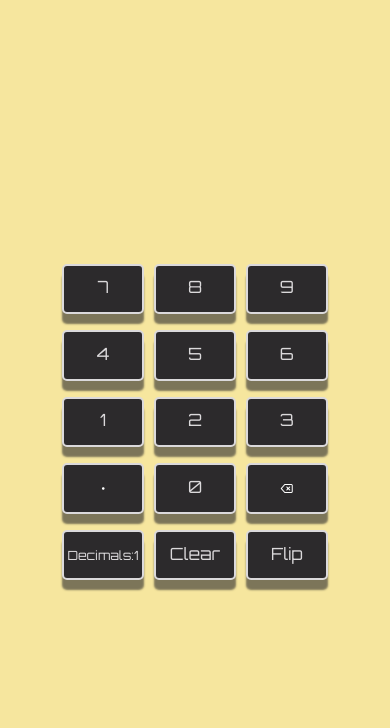
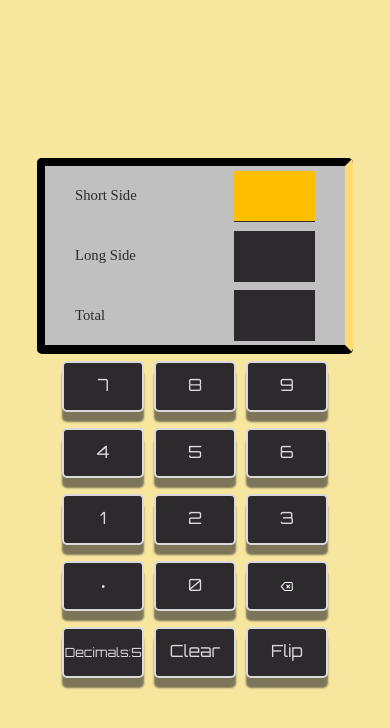
Before and after one commit to mjm5vp/golden-calculator-typescript, a React Native app: screen / in a window 390 px wide. Shown: the top 728 px of the page. Built offline with nearby package versions, Linux system fonts and the light colour scheme; a web font is replaced by a local one.

Commit message:
Add calc functionality and refactored calcValue state logic

```diff
--- a/App.tsx
+++ b/App.tsx
@@ -25,6 +25,7 @@ import colors from './src/utils/colors';
 import * as constants from './src/utils/constants';
 
 import NumberPad from './src/components/NumberPad';
+import GoldenRatioCalc from './src/golden-ratio/GoldenRatioCalc';
 
 const cacheImages = (images: string[]) => {
 	return images.map((image) => {
@@ -76,14 +77,7 @@ export default function App() {
 	return (
 		<TouchableWithoutFeedback>
 			<View style={styles.container}>
-				<NumberPad
-					buttonPress={() => {}}
-					deleteButton={() => {}}
-					clearButton={() => {}}
-					updateDecimals={() => {}}
-					decimals={1}
-					flipCard={() => {}}
-				/>
+				<GoldenRatioCalc />
 			</View>
 		</TouchableWithoutFeedback>
 	);
--- a/package.json
+++ b/package.json
@@ -17,7 +17,8 @@
     "react-dom": "16.13.1",
     "react-native": "https://github.com/expo/react-native/archive/sdk-42.0.0.tar.gz",
     "react-native-web": "~0.13.12",
-    "expo-asset": "~8.3.3"
+    "expo-asset": "~8.3.3",
+    "expo-haptics": "~10.1.0"
   },
   "devDependencies": {
     "@babel/core": "^7.9.0",
--- a/src/components/Button.tsx
+++ b/src/components/Button.tsx
@@ -2,6 +2,7 @@ import React from 'react';
 import { View, Text, TouchableOpacity, StyleSheet } from 'react-native';
 import * as constants from '../utils/constants';
 import colors from '../utils/colors';
+import * as Haptics from 'expo-haptics';
 
 type ButtonProps = {
 	onPress: () => void;
@@ -10,8 +11,14 @@ type ButtonProps = {
 
 const Button = ({ onPress, children }: ButtonProps) => {
 	const { buttonStyle, textStyle } = styles;
+
+	const onButtonPress = () => {
+		Haptics.impactAsync();
+		onPress();
+	};
+
 	return (
-		<TouchableOpacity onPress={onPress} style={buttonStyle}>
+		<TouchableOpacity onPress={onButtonPress} style={buttonStyle}>
 			<Text style={textStyle}>{children}</Text>
 		</TouchableOpacity>
 	);
--- a/src/components/SideInput.tsx
+++ b/src/components/SideInput.tsx
@@ -1,3 +1,4 @@
+import { gravityDependencies } from 'mathjs';
 import React from 'react';
 import {
 	View,
@@ -8,26 +9,34 @@ import {
 } from 'react-native';
 import colors from '../utils/colors';
 import * as constants from '../utils/constants';
+import * as Haptics from 'expo-haptics';
 
 type SideInputProps = {
 	labelText: string;
-	pressView: () => {};
-	highlightStyle: ViewStyle;
+	pressView: () => void;
+	// highlightStyle: ViewStyle;
+	isSelected: boolean;
 	value: string;
 };
 
 const SideInput = ({
 	labelText,
 	pressView,
-	highlightStyle,
+	// highlightStyle,
+	isSelected = false,
 	value,
 }: SideInputProps) => {
+	const onPress = () => {
+		Haptics.selectionAsync();
+		pressView();
+	};
+
 	return (
 		<View style={styles.sideInputContainer}>
 			<Text style={styles.labelText}>{labelText}</Text>
 			<View style={styles.elevationInput}>
-				<TouchableOpacity onPress={pressView}>
-					<View style={[styles.textInput, highlightStyle]}>
+				<TouchableOpacity onPress={onPress}>
+					<View style={[styles.textInput, isSelected ? styles.selected : null]}>
 						<Text allowFontScaling style={styles.text} numberOfLines={3}>
 							{value}
 						</Text>
@@ -51,6 +60,7 @@ const styles = StyleSheet.create({
 		marginRight: 30,
 	},
 	textInput: {
+		backgroundColor: colors.gb.black,
 		width: constants.TEXT_INPUT_WIDTH,
 		height: constants.TEXT_INPUT_HEIGHT,
 		justifyContent: 'center',
@@ -76,6 +86,9 @@ const styles = StyleSheet.create({
 		fontFamily: 'zaio',
 		color: colors.gb.darkestGold,
 	},
+	selected: {
+		backgroundColor: colors.myGold.gold,
+	},
 });
 
 export default SideInput;
--- /dev/null
+++ b/src/golden-ratio/DisplayRectangle.tsx
@@ -0,0 +1,63 @@
+import React, { useState, useEffect } from 'react';
+import { StyleSheet, View, ViewStyle } from 'react-native';
+import { InputField } from './GoldenRatioCalc';
+
+import * as constants from '../utils/constants';
+import colors from '../utils/colors';
+
+type DisplayRectangleProps = {
+	inputField: InputField;
+	children: React.ReactNode;
+};
+
+const DisplayRectangle = ({ inputField, children }: DisplayRectangleProps) => {
+	const [borderStyle, setBorderStyle] = useState<ViewStyle>(
+		styles.defaultStyle
+	);
+
+	useEffect(() => {
+		switch (inputField) {
+			case InputField.SHORT:
+				setBorderStyle(styles.shortStyle);
+				return;
+			case InputField.LONG:
+				setBorderStyle(styles.longStyle);
+				return;
+			case InputField.TOTAL:
+				setBorderStyle(styles.totalStyle);
+				return;
+			default:
+				return;
+		}
+	}, [inputField]);
+
+	return <View style={[styles.displayRectangle, borderStyle]}>{children}</View>;
+};
+
+const styles = StyleSheet.create({
+	displayRectangle: {
+		backgroundColor: colors.rectBackground,
+		borderWidth: 8,
+		borderRadius: 5,
+		height: constants.RECT_HEIGHT,
+		justifyContent: 'space-around',
+		shadowOffset: { height: 1, width: 0 },
+		shadowColor: 'black',
+		shadowOpacity: 1.0,
+		width: constants.RECT_WIDTH,
+	},
+	defaultStyle: {
+		borderColor: colors.gb.black,
+	},
+	shortStyle: {
+		borderRightColor: constants.borderHighlight,
+	},
+	longStyle: {
+		borderTopColor: constants.borderHighlight,
+	},
+	totalStyle: {
+		borderColor: constants.borderHighlight,
+	},
+});
+
+export default DisplayRectangle;
--- a/src/golden-ratio/GoldenRatioCalc.tsx
+++ b/src/golden-ratio/GoldenRatioCalc.tsx
@@ -1,275 +1,163 @@
-import React, { useState } from 'react';
+import React, { useState, useEffect } from 'react';
 import { StyleSheet, View } from 'react-native';
-import math from 'mathjs';
+import { phi } from 'mathjs';
 
 import * as constants from '../utils/constants';
+import colors from '../utils/colors';
 import SideInput from '../components/SideInput';
 import NumberPad from '../components/NumberPad';
+import DisplayRectangle from './DisplayRectangle';
 
 type CalcValue = {
-    short: string,
-    long: string,
-    total: string,
+	short: string;
+	long: string;
+	total: string;
+};
+
+export enum InputField {
+	SHORT = 'short',
+	LONG = 'long',
+	TOTAL = 'total',
 }
 
 const GoldenRatioCalc = () => {
-    const [calcValue, setCalcValue] = useState<CalcValue>({short: '', long: '', total: ''});
+	const [calcValue, setCalcValue] = useState<CalcValue>({
+		short: '',
+		long: '',
+		total: '',
+	});
 	const [decimals, setDecimals] = useState(5);
-    const [inputField, setInputField] useState(null);
+	const [inputField, setInputField] = useState(InputField.SHORT);
 
-	// componentWillMount() {
-	// 	this.clearHighlights();
-	// 	this.clearBorders();
-	// 	this.pressView('shortStyles');
-	// }
+	useEffect(() => {
+		updateCalcValue(getSelectedCalcValue());
+	}, [decimals]);
 
-	const pressView = (sideStyles: string) => {
-		clearHighlights();
-		clearBorders();
-		// this.setState(styles[sideStyles]);
+	const numberButtonPress = (text: string) => {
+		const newText = getSelectedCalcValue() + text;
+
+		updateCalcValue(newText);
 	};
 
-	const clearBorders = () => {
-		// this.setState(styles.clearBorders);
+	const deleteButtonPress = () => {
+		const sideText = getSelectedCalcValue();
+		const newText = sideText.substring(0, sideText.length - 1);
+
+		updateCalcValue(newText);
 	};
 
-	const clearHighlights = () => {
-		// this.setState(styles.clearHighlights);
+	const decimalsButtonPress = () => {
+		setDecimals(decimals === 10 ? 0 : decimals + 1);
 	};
 
-	const buttonPress = (text: string) => {
-		return inputField ? buttonFunction(inputField, text ) : null;
+	const clearButtonPress = () => {
+		setInputField(InputField.SHORT);
+		clearCalcValues();
 	};
 
-	const buttonFunction = (inputField: string, text: string) => {
-		const func = `${inputField}TextChange`;
-		const newText = calcValue[inputField] + text;
+	const updateCalcValue = (text: string) => {
+		if (!text) {
+			clearCalcValues();
+			return;
+		}
 
-		return newText !== '' ? window[func](newText) : setAllToEmptyString();
+		switch (inputField) {
+			case InputField.SHORT:
+				shortCalcUpdate(text);
+				return;
+			case InputField.LONG:
+				longCalcUpdate(text);
+				return;
+			case InputField.TOTAL:
+				totalCalcUpdate(text);
+				return;
+			default:
+				return;
+		}
 	};
 
-	const deleteButton = () => {
-		return inputField ? deleteFunction(inputField) : null;
-	};
-
-	const deleteFunction = (inputField: string) => {
-		const func = `${inputField}TextChange`;
-		const side = calcValue[inputField];
-		const newText = side.substring(0, side.length - 1);
-
-		return newText !== '' ? window[func](newText) : setAllToEmptyString();
-	};
-
-	const shortTextChange = (short: string) => {
+	const shortCalcUpdate = (short: string) => {
 		const shortNum = Number(short);
-		const long = formatInput(shortNum * math.phi);
-		const total = formatInput(shortNum * 2 + long * 2);
+		const long = formatInput(shortNum * phi);
+		const total = formatInput(shortNum * 2 + Number(long) * 2);
 
 		setCalcValue({ short, long, total });
 	};
 
-	const longTextChange = (long: string) => {
+	const longCalcUpdate = (long: string) => {
 		const longNum = Number(long);
-		const short = formatInput(longNum / math.phi);
-		const total = formatInput(short * 2 + longNum * 2);
+		const short = formatInput(longNum / phi);
+		const total = formatInput(Number(short) * 2 + longNum * 2);
 
 		setCalcValue({ short, long, total });
 	};
 
-	const totalTextChange = (total: string) => {
+	const totalCalcUpdate = (total: string) => {
 		const totalNum = Number(total);
-		const short = formatInput(totalNum / (1 + math.phi));
-		const long = formatInput(short * math.phi);
+		const short = formatInput(totalNum / (1 + phi));
+		const long = formatInput(Number(short) * phi);
 
 		setCalcValue({ short, long, total });
 	};
 
-	const updateDecimals = () => {
-		setDecimals(decimals === 10 ? 0 : decimals + 1);
-
-        if (!calcValue.short) {
-            setAllToEmptyString()
-        } else {
-            selectUpdateOninputField();
-        }
+	const formatInput = (number: number): string => {
+		return isNaN(number) ? 'ERROR' : String(number.toFixed(decimals));
 	};
 
-	const selectUpdateOninputField = () => {
-		const func = `${inputField}TextChange`;
-		const text = calcValue[inputField];
-
-		return inputField ? eval(func)(text) : null;
-	};
-
-	const formatInput = (number: number) => {
-		return isNaN(number)
-			? 'ERROR'
-			: String(number.toFixed(decimals));
-	};
-
-	const clearButton = () => {
-		setInputField(null);
-		setAllToEmptyString();
-		clearHighlights();
-		clearBorders();
-		pressView('shortStyles');
-	};
-
-	const setAllToEmptyString = () => {
+	const clearCalcValues = () => {
 		setCalcValue({ short: '', long: '', total: '' });
 	};
 
-	render() {
-		const {
-			borderTopColor,
-			borderRightColor,
-			borderLeftColor,
-			borderBottomColor,
-		} = this.state;
-		const borderStyles = {
-			borderTopColor,
-			borderRightColor,
-			borderLeftColor,
-			borderBottomColor,
+	const getSelectedCalcValue = (): string => {
+		return calcValue[inputField];
 	};
 
-		const shortHighlight = { backgroundColor: this.state.shortHighlight };
-		const longHighlight = { backgroundColor: this.state.longHighlight };
-		const totalHighlight = { backgroundColor: this.state.totalHighlight };
-
 	return (
-			<View>
-				<View style={[styles.rectContainer]}>
-					<View style={[styles.constRect, borderStyles]}>
+		<View style={styles.rectContainer}>
+			<DisplayRectangle inputField={inputField}>
+				<>
 					<SideInput
-							pressView={() => this.pressView('shortStyles')}
-							highlightStyle={shortHighlight}
+						pressView={() => setInputField(InputField.SHORT)}
+						isSelected={inputField === InputField.SHORT}
 						labelText="Short Side"
-							value={this.state.short}
+						value={calcValue.short}
 					/>
 					<SideInput
-							pressView={() => this.pressView('longStyles')}
-							highlightStyle={longHighlight}
+						pressView={() => setInputField(InputField.LONG)}
+						isSelected={inputField === InputField.LONG}
 						labelText="Long Side"
-							value={this.state.long}
+						value={calcValue.long}
 					/>
 					<SideInput
-							pressView={() => this.pressView('totalStyles')}
-							highlightStyle={totalHighlight}
+						pressView={() => setInputField(InputField.TOTAL)}
+						isSelected={inputField === InputField.TOTAL}
 						labelText="Total"
-							value={this.state.total}
+						value={calcValue.total}
 					/>
-					</View>
-				</View>
+				</>
+			</DisplayRectangle>
 
 			<NumberPad
-					buttonPress={(text) => this.buttonPress(text)}
-					clearButton={() => this.clearButton()}
-					deleteButton={() => this.deleteButton()}
-					flipCard={this.props.flipCard}
-					updateDecimals={() => this.updateDecimals()}
-					decimals={this.state.decimals}
+				buttonPress={(text) => numberButtonPress(text)}
+				clearButton={() => clearButtonPress()}
+				deleteButton={() => deleteButtonPress()}
+				flipCard={() => {}}
+				updateDecimals={() => decimalsButtonPress()}
+				decimals={decimals}
 			/>
 		</View>
 	);
-	}
-}
+};
 
 const styles = StyleSheet.create({
-	shortStyles: {
-		inputField: 'short',
-		borderRightColor: constants.borderHighlight,
-		shortHighlight: constants.highlight,
-	},
-	longStyles: {
-		inputField: 'long',
-		borderTopColor: constants.borderHighlight,
-		longHighlight: constants.highlight,
-	},
-	totalStyles: {
-		inputField: 'total',
-		borderTopColor: constants.borderHighlight,
-		borderRightColor: constants.borderHighlight,
-		borderLeftColor: constants.borderHighlight,
-		borderBottomColor: constants.borderHighlight,
-		totalHighlight: constants.highlight,
-	},
-	clearBorders: {
-		borderTopColor: constants.borderColor,
-		borderRightColor: constants.borderColor,
-		borderLeftColor: constants.borderColor,
-		borderBottomColor: constants.borderColor,
-	},
-	clearHighlights: {
-		shortHighlight: constants.inputColor,
-		longHighlight: constants.inputColor,
-		totalHighlight: constants.inputColor,
-	},
-	containerView: {
-		flex: 1,
-		justifyContent: 'center',
-		alignItems: 'center',
-	},
-	formInputContainer: {
-		width: '50%',
-	},
 	rectContainer: {
-		height: constants.RECT_HEIGHT,
-		width: constants.RECT_CONTAINER_WIDTH,
+		// height: constants.RECT_HEIGHT,
+		// width: constants.RECT_CONTAINER_WIDTH,
 		justifyContent: 'space-around',
 		alignItems: 'center',
 		marginTop: 10,
 		marginBottom: 10,
 	},
-	constRect: {
-		justifyContent: 'space-around',
-		borderWidth: 8,
-		borderRadius: 5,
-		shadowOffset: { height: 1, width: 0 },
-		shadowColor: 'black',
-		shadowOpacity: 1.0,
-		width: constants.RECT_WIDTH,
-		height: constants.RECT_HEIGHT,
-		backgroundColor: colors.rectBackground,
-	},
-	sideInputContainer: {
-		flexDirection: 'row',
-		justifyContent: 'space-between',
-		alignItems: 'center',
-		marginLeft: 30,
-		marginRight: 30,
-	},
-	elevationInput: {
-		borderTopWidth: 0,
-		elevation: 10,
-	},
-	textInput: {
-		width: constants.TEXT_INPUT_WIDTH,
-		height: constants.TEXT_INPUT_HEIGHT,
-		justifyContent: 'center',
-		shadowOffset: { height: 1, width: 0 },
-		shadowColor: colors.gb.black,
-		shadowOpacity: 1.0,
-
-		// borderWidth: 2,
-		// borderColor: colors.t4k.c,
-		// borderRadius: 2
-	},
-	labelText: {
-		fontSize: constants.TEXT_INPUT_HEIGHT / 3 - 2,
-		fontWeight: '200',
-		fontFamily: 'goldenFont',
-		color: colors.gb.black,
-		// textShadowOffset: { height: 1, width: 1 },
-		// textShadowColor: colors.gb.white,
-		// textShadowRadius: 2
-	},
-	text: {
-		fontSize: constants.TEXT_INPUT_HEIGHT / 3 - 2,
-		fontWeight: '800',
-		fontFamily: 'zaio',
-		color: colors.gb.darkestGold,
-	},
 });
 
 export default GoldenRatioCalc;
```
Also changed, not shown: 1 other file (tests, documents, lock files or other folders). Lines whose indentation alone changed are shown as unchanged.
